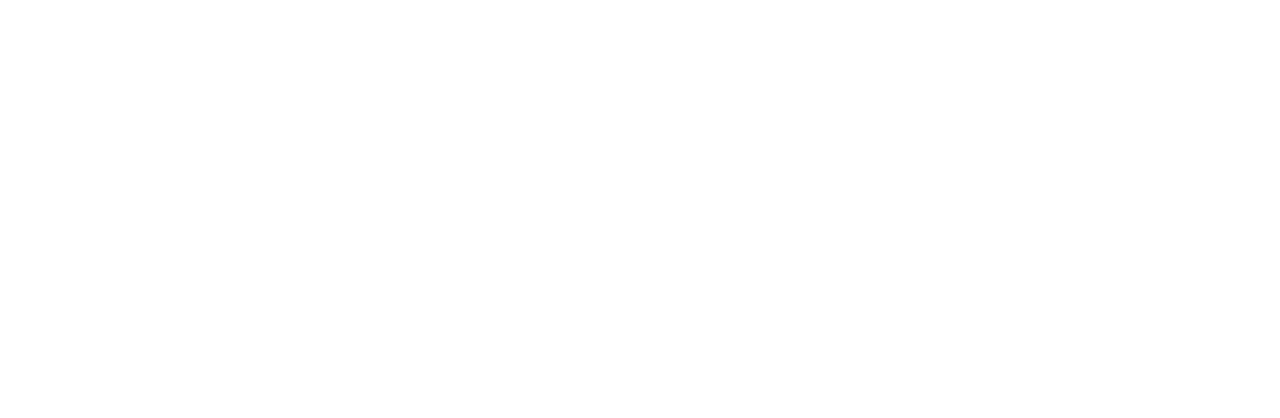
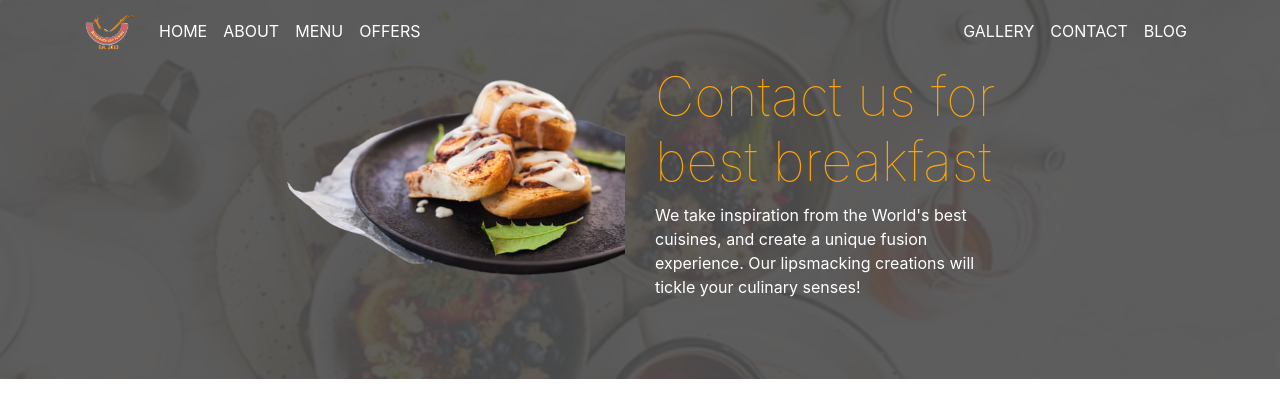
Before and after one commit to devansh2498/Task1, a website: page index.html in a window 1280 px wide. Drawn offline with nearby package versions, Linux system fonts and the light colour scheme.

Commit message:
Navbar and Header added

```diff
--- /dev/null
+++ b/css/main.css
@@ -0,0 +1,39 @@
+
+.jumbotron{
+    background-image: url('../images/header_back.jpg');
+    background-repeat: no-repeat;
+    background-size: cover;
+    position: relative;
+}
+.jumbotron::after{
+    content:"";
+    display: block;
+    width:100%;
+    height: 100%;
+    background-color: rgb(78, 77, 77);
+    position: absolute;
+    left: 0;
+    top: 0;
+    opacity: 0.9;
+    z-index: 0;
+}
+.jumbotron > * {
+    z-index: 10;
+    position: relative;
+}
+.nav-link{
+    color: white;
+}
+.navbar-toggler{
+    z-index: 10;
+    position: relative;
+    color: white;
+}
+header h1 {
+    font-size: 3.4rem;
+    font-weight: 100;
+    color:orange
+}
+header p {
+    color:white
+}
--- a/index.html
+++ b/index.html
@@ -1,11 +1,62 @@
 <!DOCTYPE html>
 <html lang="en">
 <head>
-    <meta charset="UTF-8">
-    <meta name="viewport" content="width=device-width, initial-scale=1.0">
-    <title>Document</title>
+    <title>Food Lover Restaurant</title>
+    <!-- Required meta tags always come first -->
+    <meta charset="utf-8">
+    <meta name="viewport" content="width=device-width, initial-scale=1, shrink-to-fit=no">
+    <meta http-equiv="x-ua-compatible" content="ie=edge">
+
+    <!--External Css links-->
+    <link rel="stylesheet" href="https://stackpath.bootstrapcdn.com/bootstrap/4.5.0/css/bootstrap.min.css">
+    <link rel="stylesheet" href="https://stackpath.bootstrapcdn.com/font-awesome/4.7.0/css/font-awesome.min.css">
+    <link rel="stylesheet" href="./css/main.css">
 </head>
 <body>
+        <!--NAVBAR CODE-->
 
+        <nav  class="navbar navbar-expand-sm fixed-top">
+            <div class="container">
+                <button type="button" class="navbar-toggler" data-toggle="collapse" data-target="#navbar">
+                    <span>1341</span>
+                </button>
+                <a href="#" class="navbar-brand"><img src="./images/logo.png" class="img-fluid" alt="Brand" width="50" height="50"></a>
+                <div class="collapse navbar-collapse" id="navbar">
+                    <ul class="navbar-nav mr-auto">
+                        <li class="nav-item"><a class="nav-link" href="#">HOME</a></li>
+                        <li class="nav-item"><a class="nav-link" href="#">ABOUT</a></li>
+                        <li class="nav-item"><a class="nav-link" href="#">MENU</a></li>
+                        <li class="nav-item"><a class="nav-link" href="#">OFFERS</a></li>
+                    </ul>
+                </div>
+                <div class="collapse navbar-collapse" id="navbar">
+                    <ul class="navbar-nav ml-auto">
+                        <li class="nav-item"><a class="nav-link" href="#">GALLERY</a></li>
+                        <li class="nav-item"><a class="nav-link" href="#">CONTACT</a></li>
+                        <li class="nav-item"><a class="nav-link" href="#">BLOG</a></li>
+                    </ul>
+                </div>
+            </div>
+        </nav>
+
+        <!--HEADER-->
+        <header class="jumbotron">
+            <div class="container">
+                <div class="row">
+                    <div class="col-12 col-sm-4 offset-sm-2">
+                        <img class="img-fluid" src="./images/header_img.png" alt="logo">
+                    </div>
+                    <div class="col-12 col-sm-4">
+                        <h1>Contact us for best breakfast</h1>
+                        <p>We take inspiration from the World's best cuisines, and create a unique fusion
+                            experience. Our lipsmacking creations will tickle your culinary senses!</p>
+                    </div>
+                </div>
+            </div>
+        </header>
+    <script src="https://ajax.googleapis.com/ajax/libs/jquery/3.4.1/jquery.min.js"></script>
+    <script src="https://cdnjs.cloudflare.com/ajax/libs/popper.js/1.14.7/umd/popper.min.js"></script>
+    <script src="https://stackpath.bootstrapcdn.com/bootstrap/4.5.0/js/bootstrap.min.js"></script>
+    <script src="./js/main.js"></script>
 </body>
 </html>
--- a/package.json
+++ b/package.json
@@ -4,6 +4,7 @@
   "description": "Restaurant Website",
   "main": "index.js",
   "scripts": {
+    "lite": "lite-server",
     "test": "echo \"Error: no test specified\" && exit 1"
   },
   "author": "",
```
Also changed, not shown: images/header_back.jpg (added), images/header_img.png (added), images/logo.png (added), js/main.js (added).
